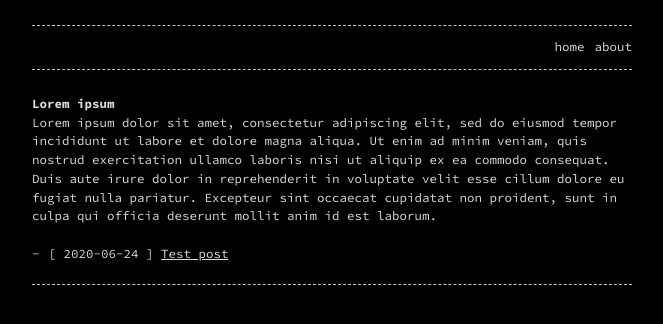
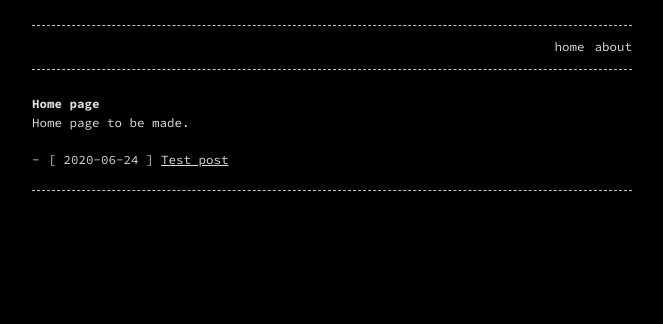
Before and after one commit to uerceg/uerceg.github.io, a Jekyll site: the page built from index.md, in a window 1280 px wide. Shown: the top 324 px of the page, without its empty margins (308-971 px from the left). Built offline with Jekyll 4.4.1, drawn with Linux system fonts in a browser that asks for light colours.

Commit message:
update index.md

```diff
--- a/index.md
+++ b/index.md
@@ -4,6 +4,6 @@ layout: home
 permalink: /
 ---
 
-# Lorem ipsum
+# Home page
 
-Lorem ipsum dolor sit amet, consectetur adipiscing elit, sed do eiusmod tempor incididunt ut labore et dolore magna aliqua. Ut enim ad minim veniam, quis nostrud exercitation ullamco laboris nisi ut aliquip ex ea commodo consequat. Duis aute irure dolor in reprehenderit in voluptate velit esse cillum dolore eu fugiat nulla pariatur. Excepteur sint occaecat cupidatat non proident, sunt in culpa qui officia deserunt mollit anim id est laborum.
+Home page to be made.
```
